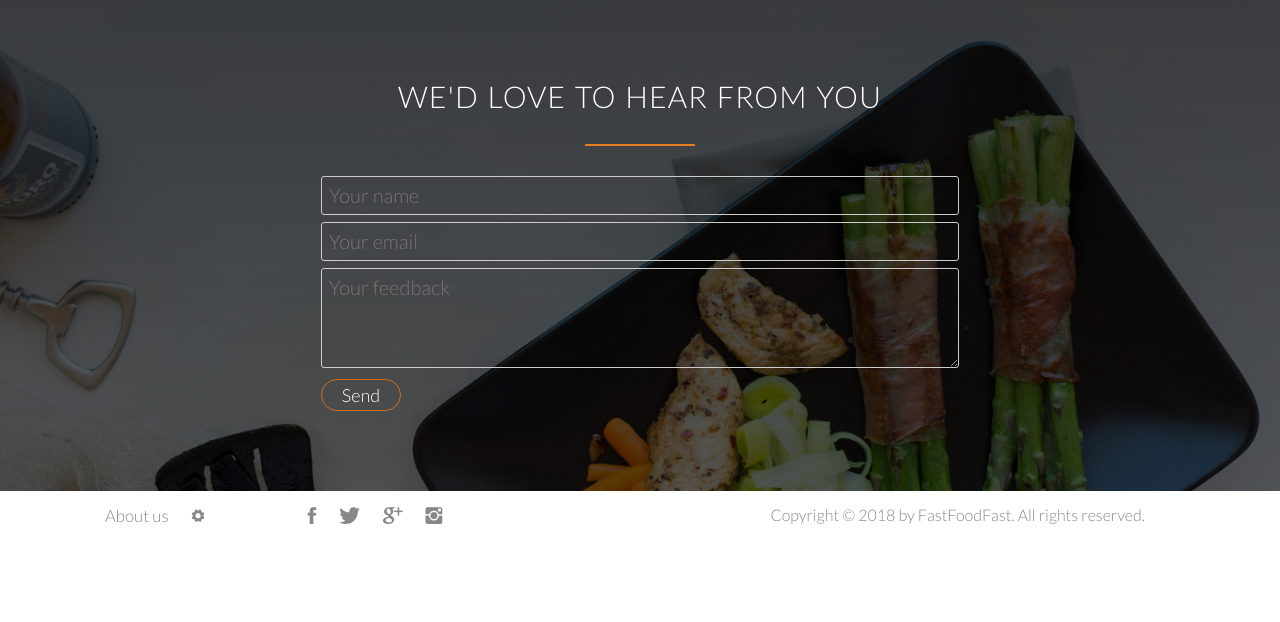
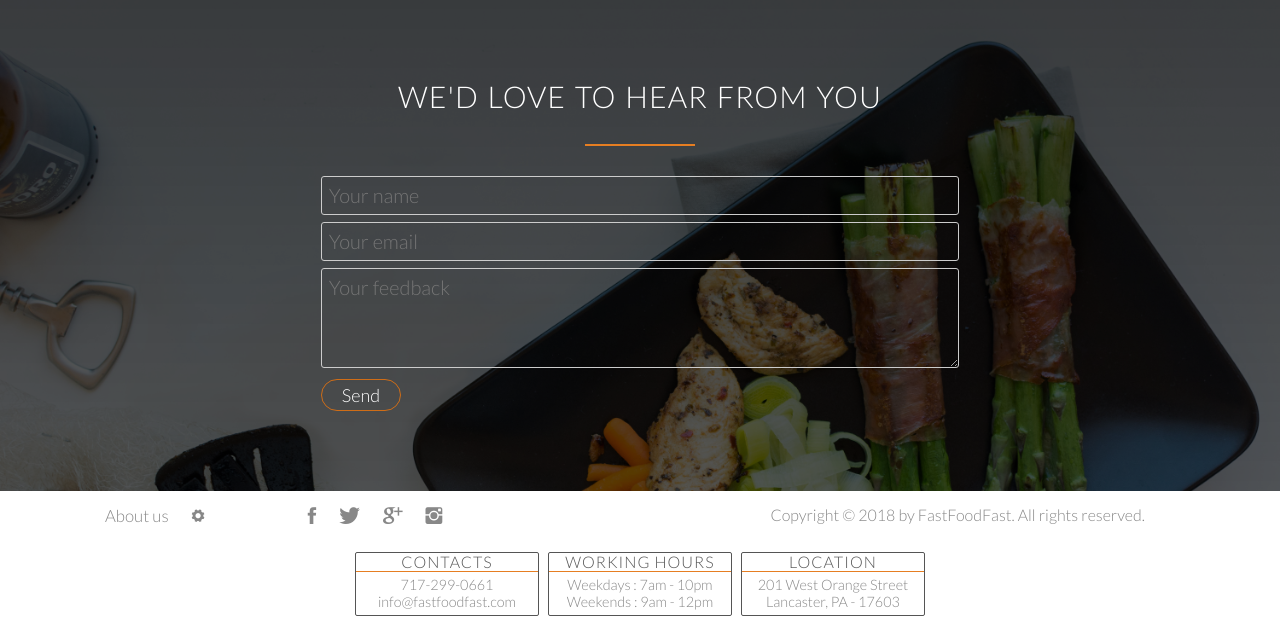
Before and after one commit to Kenneth-Macharia/FastFoodFast, a Python web app: template app/v1/views/templates/index.html in a window 1280 px wide. Shown: the part 3560-4182 px from the top of the page. Before the commit the page ends 4084 px from the top, so only its background shows below. Run offline with Jinja, Linux system fonts and the light colour scheme; the template is opened without the code that fills it, so the values that code supplies are empty; some web fonts are replaced.

Commit message:
[Feature #163007094] update footer section

```diff
--- a/app/v1/views/static/css/style.css
+++ b/app/v1/views/static/css/style.css
@@ -557,6 +557,29 @@ footer p {
     margin-top: 5px;
 }
 
+.contacts {
+    width: 570px;
+    margin: 45px 0px 20px 250px;
+
+}
+
+.contacts div {
+    border: 1px solid;
+    border-radius: 2px;
+    padding-bottom: 5px;
+}
+
+.contacts h3 {
+    text-align: center;
+    border-bottom: 1px solid #e67e22;
+    margin:0;
+}
+
+.contacts p {
+    font-size: 90%;
+}
+
+
 /* ---------------------------------
  CORPORATE PAGE
 --------------------------------- */
--- a/app/v1/views/templates/index.html
+++ b/app/v1/views/templates/index.html
@@ -340,6 +340,29 @@
                     Copyright &copy; 2018 by FastFoodFast. All rights reserved.
                 </p>
             </div>
+            <div class="row contacts">
+                <div class="col span-1-of-3">
+                    <h3>Contacts</h3>
+                    <p>
+                        717-299-0661<br>
+                        info@fastfoodfast.com
+                    </p>
+                </div>
+                <div class="col span-1-of-3">
+                    <h3>Working Hours</h3>
+                    <p>
+                        Weekdays : 7am - 10pm<br>
+                        Weekends : 9am - 12pm<br>
+                    </p>
+                </div>
+                <div class="col span-1-of-3">
+                    <h3>Location</h3>
+                    <p>
+                        201 West Orange Street<br>
+                        Lancaster, PA - 17603
+                    </p>
+                </div>
+            </div>
         </div>
   </footer>
 </html>
```
